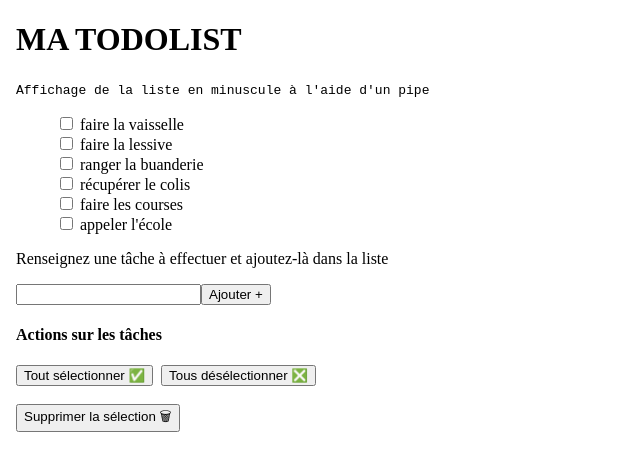
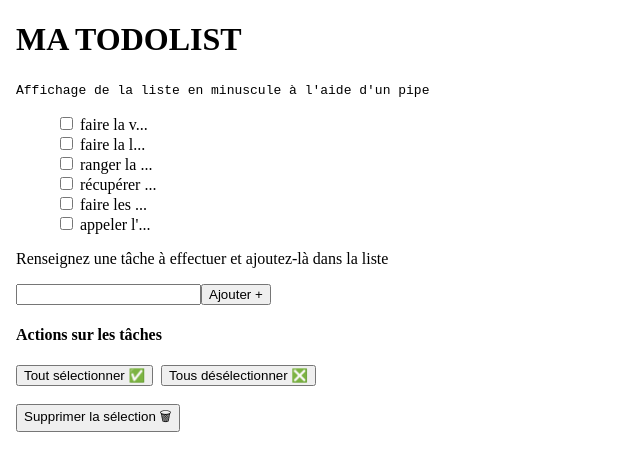
Before and after one commit to didYeah/todolist, an Angular app: page / in a window 1280 px wide. Shown: the top 470 px of the page, without its empty margins (0-640 px from the left). Built offline with nearby package versions, Linux system fonts and the light colour scheme.

Commit message:
202306021526

```diff
--- a/src/app/list/list.component.html
+++ b/src/app/list/list.component.html
@@ -4,7 +4,7 @@
 <ul>
   <li *ngFor="let item of items; let indexOfElement = index"> <!-- On boucle sur chaque item, et chaque index -->
     <input type="checkbox" [checked]="item[1]" (change)="updateItem(indexOfElement, !item[1])">
-    {{ item[0]| lowercase }}
+    {{ item[0]| lowercase | truncate }}
   </li>
 </ul>
 
```
